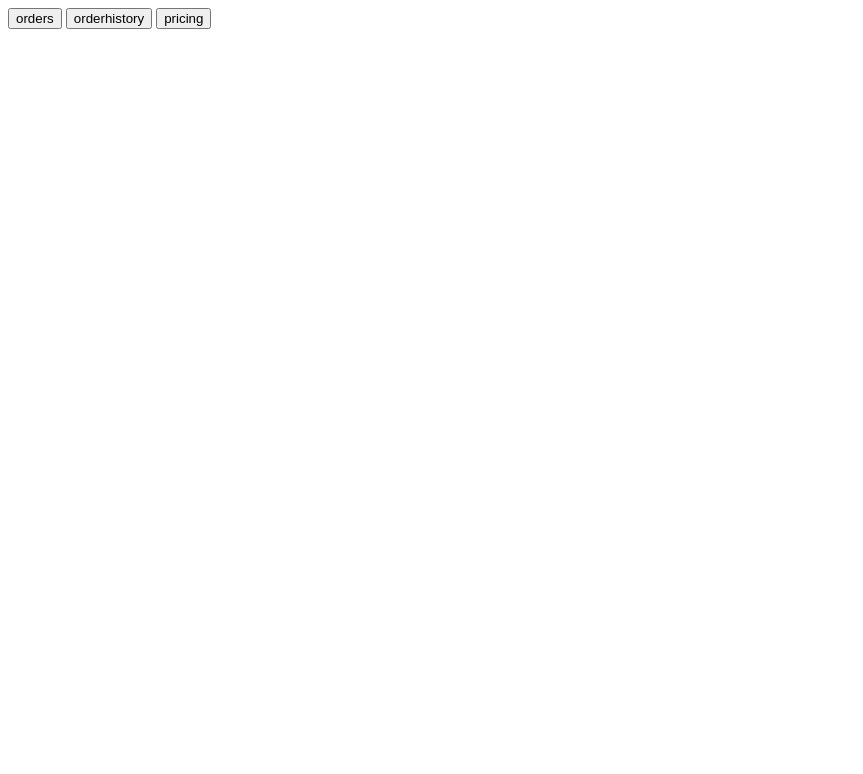
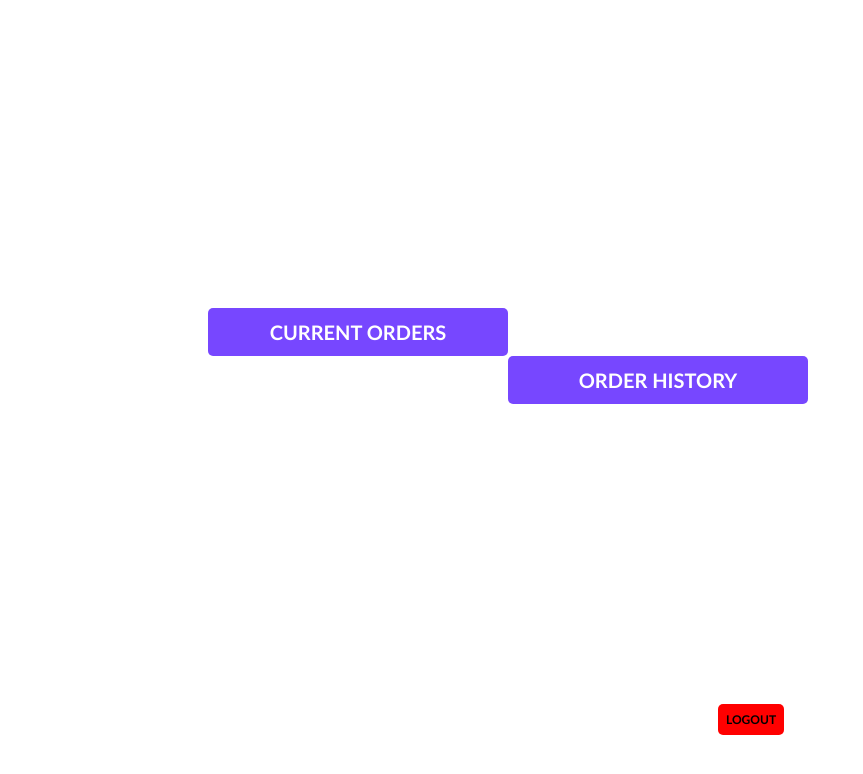
Before and after one commit to vxshnu/hotel-management, a Flask app: template templates/options.html in a window 1280 px wide. Shown: the top 774 px of the page, without its empty margins (0-863 px from the left). Run offline with Flask 3, Linux system fonts and the light colour scheme; the template is opened without the code that fills it, so the values that code supplies are empty.

Commit message:
Update options.html

```diff
--- a/templates/options.html
+++ b/templates/options.html
@@ -1,10 +1,55 @@
 <!DOCTYPE html>
 <html>
+  <head>
+    <style>
+.my-button {
+    padding: 12px;
+    width: 300px;
+    font-family: 'Gill Sans', 'Gill Sans MT', Calibri, 'Trebuchet MS', sans-serif;
+    border: none;
+    border-radius: 5px;
+    cursor: pointer;
+    color: white;
+    background: #7747ff;
+    font-weight: 1000;
+    font-size: 20px;
+    margin-left: 200px;
+    margin-top: 300px;
+}
+.buttonn{
+    padding: 12px;
+    width: 300px;
+    font-family: 'Gill Sans', 'Gill Sans MT', Calibri, 'Trebuchet MS', sans-serif;
+    border: none;
+    border-radius: 5px;
+    cursor: pointer;
+    color: white;
+    background: #7747ff;
+    font-weight: 1000;
+    font-size: 20px;
+    margin-left: 500px;
+}
+.btn{
+  padding: 8px;
+  margin-top: 300px;
+  margin-left: 710px; ;
+  font-family: 'Gill Sans', 'Gill Sans MT', Calibri, 'Trebuchet MS', sans-serif;
+  border-radius: 5px;
+  border: none;
+  cursor: pointer;
+  background-color: red;
+  font-size: 12px;
+  font-weight: bold;
+}
+   </style>
+  </head>
     <body>
         <form action="/chef" method="POST">
-            <input type="submit" name="submit" value="orders" >
-            <input type="submit" name="submit" value="orderhistory" >
-            <input type="submit" name="submit" value="pricing" >
+          <div>
+            <input type="submit" name="submit" value="CURRENT ORDERS" class="my-button">
+            <input type="submit" name="submit" value="ORDER HISTORY" class="buttonn">
+          </div>
+            <input type="submit" name="submit" value="LOGOUT" class="btn">
         </form>
     </body>
 </html>
```
